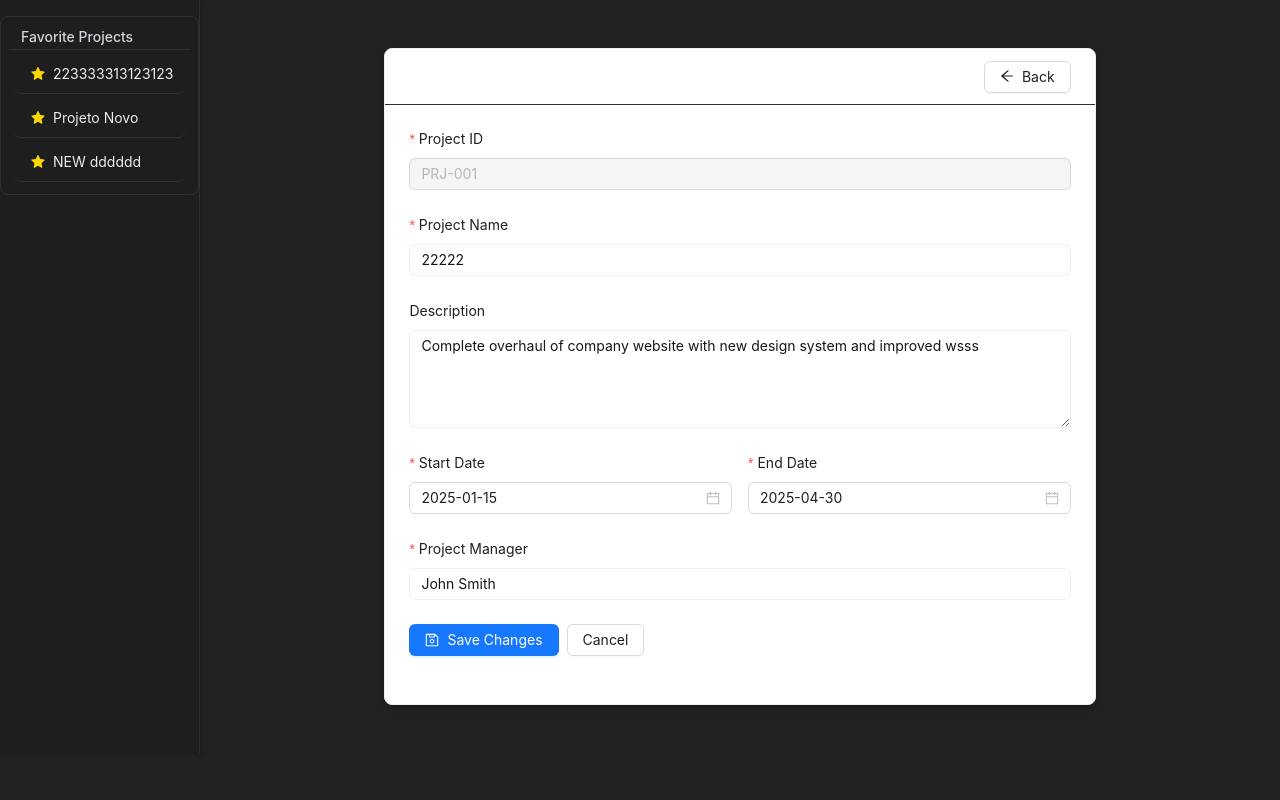
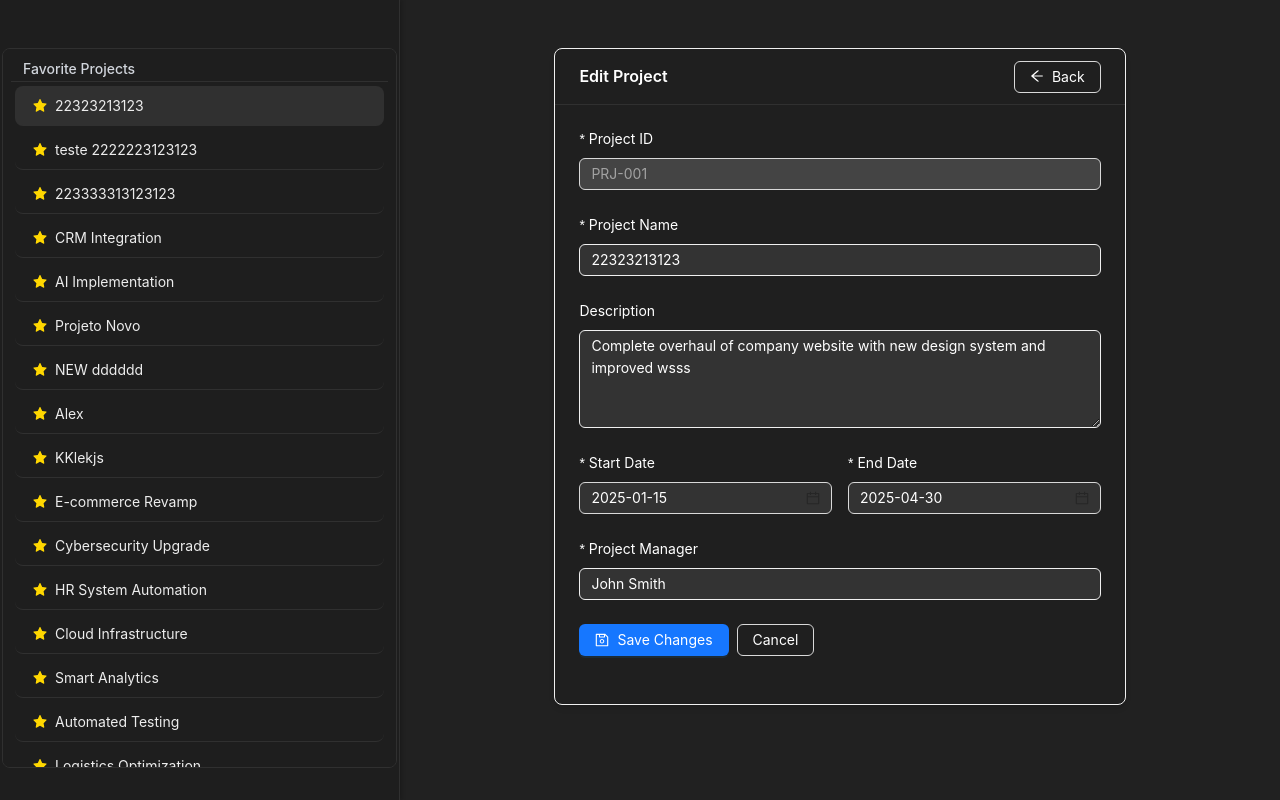
Before and after one commit to andre26z/tablecrud, a Next.js app: page /edit/1 in a window 1280 px wide. Built offline with nearby package versions, Linux system fonts and the light colour scheme.

Commit message:
fix estyles

```diff
--- a/db.json
+++ b/db.json
@@ -3,22 +3,22 @@
     {
       "key": "1",
       "projectId": "PRJ-001",
-      "projectName": "22222",
+      "projectName": "22323213123",
       "description": "Complete overhaul of company website with new design system and improved wsss",
       "startDate": "2025-01-15",
       "endDate": "2025-04-30",
       "projectManager": "John Smith",
-      "favorite": false
+      "favorite": true
     },
     {
       "key": "2",
       "projectId": "PRJ-002",
-      "projectName": "teste 2222",
+      "projectName": "teste 2222223123123",
       "description": "Building cross-platform mobile application for iOS and Android",
       "startDate": "2025-02-01",
       "endDate": "2025-06-15",
       "projectManager": "Sarah Johnson",
-      "favorite": false
+      "favorite": true
     },
     {
       "key": "3",
@@ -38,7 +38,7 @@
       "startDate": "2025-02-15",
       "endDate": "2025-07-30",
       "projectManager": "Emily Rodriguez",
-      "favorite": false
+      "favorite": true
     },
     {
       "key": "5",
@@ -48,7 +48,7 @@
       "startDate": "2025-04-01",
       "endDate": "2025-09-15",
       "projectManager": "David Wilson",
-      "favorite": false
+      "favorite": true
     },
     {
       "projectId": "666",
@@ -77,7 +77,8 @@
       "startDate": "2025-02-05",
       "endDate": "2025-02-21",
       "projectManager": "Karl",
-      "key": "8"
+      "key": "8",
+      "favorite": true
     },
     {
       "projectId": "PROKECT2",
@@ -86,7 +87,8 @@
       "startDate": "2025-02-05",
       "endDate": "2025-02-24",
       "projectManager": "wwwww",
-      "key": "9"
+      "key": "9",
+      "favorite": true
     },
     {
       "key": "10",
@@ -96,7 +98,7 @@
       "startDate": "2025-05-01",
       "endDate": "2025-10-01",
       "projectManager": "Jessica Lee",
-      "favorite": false
+      "favorite": true
     },
     {
       "key": "11",
@@ -106,7 +108,7 @@
       "startDate": "2025-03-20",
       "endDate": "2025-08-30",
       "projectManager": "Brian Adams",
-      "favorite": false
+      "favorite": true
     },
     {
       "key": "12",
@@ -116,7 +118,7 @@
       "startDate": "2025-06-01",
       "endDate": "2025-11-15",
       "projectManager": "Samantha Green",
-      "favorite": false
+      "favorite": true
     },
     {
       "key": "13",
@@ -126,7 +128,7 @@
       "startDate": "2025-04-10",
       "endDate": "2025-09-30",
       "projectManager": "Nathan Carter",
-      "favorite": false
+      "favorite": true
     },
     {
       "key": "14",
@@ -136,7 +138,7 @@
       "startDate": "2025-07-01",
       "endDate": "2025-12-15",
       "projectManager": "Olivia Martinez",
-      "favorite": false
+      "favorite": true
     },
     {
       "key": "15",
@@ -146,7 +148,7 @@
       "startDate": "2025-05-15",
       "endDate": "2025-10-10",
       "projectManager": "Carlos Mendoza",
-      "favorite": false
+      "favorite": true
     },
     {
       "key": "16",
@@ -166,7 +168,7 @@
       "startDate": "2025-04-05",
       "endDate": "2025-09-15",
       "projectManager": "Ethan Parker",
-      "favorite": false
+      "favorite": true
     },
     {
       "key": "18",
@@ -176,7 +178,7 @@
       "startDate": "2025-08-01",
       "endDate": "2026-01-15",
       "projectManager": "Laura Collins",
-      "favorite": false
+      "favorite": true
     },
     {
       "key": "19",
@@ -186,7 +188,7 @@
       "startDate": "2025-05-25",
       "endDate": "2025-11-05",
       "projectManager": "Kevin Foster",
-      "favorite": false
+      "favorite": true
     },
     {
       "key": "20",
@@ -196,7 +198,7 @@
       "startDate": "2025-07-10",
       "endDate": "2025-12-20",
       "projectManager": "Megan Lewis",
-      "favorite": false
+      "favorite": true
     },
     {
       "key": "21",
--- a/src/app/(main)/details/[id]/page.tsx
+++ b/src/app/(main)/details/[id]/page.tsx
@@ -144,6 +144,10 @@ export default function ProjectDetailsPage() {
                 colorText: 'white',
                 colorTextDescription: 'rgba(255, 255, 255, 0.65)',
               },
+              Button: {
+                colorText: 'white',
+                colorBgContainer: '#1f1f1f', // Darker gray for buttons
+               }
             },
           }}
         >
--- a/src/app/(main)/edit/[id]/page.tsx
+++ b/src/app/(main)/edit/[id]/page.tsx
@@ -85,7 +85,7 @@ export default function EditProjectPage() {
   }, [projectId, form, router, messageApi]);
 
   // Handle form submission
-  const onFinish = async (values: any) => {
+  const onFinish = async (values) => {
     try {
       setSubmitting(true);
 
@@ -123,6 +123,19 @@ export default function EditProjectPage() {
     router.push('/');
   };
 
+  const containerStyle = {
+    display: 'flex',
+    justifyContent: 'center',
+    alignItems: 'flex-start',
+    padding: '2rem 1rem',
+  };
+
+  const wrapperStyle = {
+    width: '100%',
+    maxWidth: '70%',
+    color: 'white',
+  };
+
   // Loading state
   if (loading) {
      return (
@@ -131,30 +144,16 @@ export default function EditProjectPage() {
             justifyContent: 'center',
             alignItems: 'center',
             height: '100vh',
-            width: '100%'
+            width: '100%',
+            background: '#121212'
           }}>
             <div style={{ textAlign: 'center' }}>
               <Spin size="large" />
-              <div style={{ marginTop: '12px' }}>Loading project data...</div>
+              <div style={{ marginTop: '12px', color: '#FFFFFF' }}>Loading project data...</div>
             </div>
           </div>
         );
   }
-
-
-  const containerStyle = {
-    display: 'flex',
-    justifyContent: 'center',
-    alignItems: 'flex-start',
-    padding: '2rem 1rem',
-  };
-
-
-  const wrapperStyle = {
-    width: '100%',
-    maxWidth: '70%',
-    color: 'white',
-  };
 
   return (
     <div style={containerStyle}>
@@ -166,21 +165,28 @@ export default function EditProjectPage() {
               Card: {
                 colorTextHeading: 'white',
                 colorBorderSecondary: '#303030',
-                colorBgContainer: 'var(--card-background)',
+                colorBgContainer: '#1f1f1f', // Darker gray background for card
               },
               Form: {
                 colorText: 'white',
                 colorTextLabel: 'white',
               },
               DatePicker: {
-                colorTextPlaceholder: 'rgb(255, 255, 255)',
-                colorBgElevated: 'rgb(67, 66, 66)',
-                colorBgContainer: 'var(--card-background)',
+                colorTextPlaceholder: 'rgba(255, 255, 255, 0.5)',
+                colorBgElevated: '#2c2c2c', // Darker gray for dropdown
+                colorBgContainer: '#333333', // Gray for the input field
+                colorText: 'white',
+                colorPrimary: '#1890ff',
               },
               Input: {
                 colorTextPlaceholder: 'rgba(255, 255, 255, 0.5)',
-                colorBgContainer: 'var(--card-background)',
+                colorBgContainer: '#333333', // Gray for input fields
+                colorText: 'white',
               },
+              Button: {
+                colorText: 'white',
+                colorBgContainer: '#1f1f1f', // Darker gray for buttons
+              }
             },
           }}
         >
--- a/src/app/(main)/layout.tsx
+++ b/src/app/(main)/layout.tsx
@@ -8,78 +8,13 @@ import Link from 'next/link';
 import { FavoritesProvider, useFavorites } from '@/src/app/context/FavoritesContext';
 import '@ant-design/v5-patch-for-react-19';
 import "@/src/app/globals.css";
+import FavoritesList from '@/src/app/components/FavoritesList';
 
 const { Content, Sider } = Layout;
 const { useBreakpoint } = Grid;
 
 // Sidebar content
-const FavoritesList = ({ className = '' }) => {
-  const { favoriteProjects, loading } = useFavorites();
 
-  if (loading) {
-    return (
-      <div className={`flex justify-center p-4 ${className}`}>
-        <Spin size="small" />
-      </div>
-    );
-  }
-
-  return (
-    <Menu
-      mode="inline"
-      className={`border-none rounded-lg ${className}`}
-      style={{
-        backgroundColor: '#1E1E1E', // Dark background like DataTable
-        color: '#EDEDED', // White text by default
-        border: '1px solid #303030', // Subtle border
-        padding: '8px',
-      }}
-    >
-      <div
-        className="font-medium text-gray-300 p-3 border-b"
-        style={{ borderBottom: '1px solid #303030' }} // Matches table row dividers
-      >
-        Favorite Projects
-      </div>
-
-      {favoriteProjects.map((project) => (
-        <Menu.Item
-          key={project.key}
-          style={{
-            padding: '10px',
-            borderBottom: '1px solid #303030', // Divider like table rows
-          }}
-        >
-          <Link
-            href={`/edit/${project.key}`}
-            className="flex items-center transition duration-200"
-            style={{
-              display: 'flex',
-              alignItems: 'center',
-              padding: '8px',
-              borderRadius: '4px',
-              transition: 'background 0.2s ease-in-out',
-              color: '#EDEDED', // **Ensure text is always white**
-              textDecoration: 'none',
-            }}
-            onMouseEnter={(e) => {
-              e.currentTarget.style.backgroundColor = '#000000'; // Hover background black
-            }}
-            onMouseLeave={(e) => {
-              e.currentTarget.style.backgroundColor = 'transparent'; // Reset background
-            }}
-          >
-            <StarFilled
-              className="mr-2"
-              style={{ color: '#FFD700' }} // Yellow star
-            />
-            {project.projectName}
-          </Link>
-        </Menu.Item>
-      ))}
-    </Menu>
-  );
-};
 
 // Sidebar component (only for md+ screens)
 const ProjectSidebar = () => {
@@ -89,15 +24,17 @@ const ProjectSidebar = () => {
 
   return (
     <Sider
-      width={200}
+      width={400}
+
       style={{
         backgroundColor: '#1E1E1E', // Match DataTable's background
-        padding: '16px 0',
+        padding: '48px 2px 2px 2px ',
+
         borderRight: '1px solid #303030', // Subtle border like table lines
         boxShadow: '2px 0 4px rgba(0,0,0,0.2)', // Slight shadow for depth
       }}
     >
-      <FavoritesList className="p-2" />
+      <FavoritesList />
     </Sider>
   );
 };
--- a/src/app/components/DataTable.tsx
+++ b/src/app/components/DataTable.tsx
@@ -58,6 +58,12 @@ const DataTable: React.FC<DataTableProps> = ({ data, loading }) => {
   };
 
   const columns: TableProps<ProjectType>['columns'] = [
+    {
+      title: 'Project ID',  // New Column
+      dataIndex: 'projectId',
+      key: 'projectId',
+      render: (text) => <span className="text-white">{text}</span>, // Ensure white text
+    },
     {
       title: 'Project Name',
       dataIndex: 'projectName',
--- /dev/null
+++ b/src/app/components/FavoritesList.tsx
@@ -0,0 +1,83 @@
+'use client';
+
+import React from 'react';
+import { Menu, Spin } from 'antd';
+import { StarFilled } from '@ant-design/icons';
+import Link from 'next/link';
+import { useFavorites } from '@/src/app/context/FavoritesContext';
+import { usePathname } from 'next/navigation';
+
+const FavoritesList = ({ className = '' }) => {
+  const { favoriteProjects, loading } = useFavorites();
+  const pathname = usePathname();
+  const maxVisibleItems = 18; // Limit before enabling scrolling
+
+  if (loading) {
+    return (
+      <div className={`flex justify-center p-4 ${className}`}>
+        <Spin size="small" />
+      </div>
+    );
+  }
+
+  return (
+    <Menu
+      mode="inline"
+      className={`border-none rounded-lg ${className}`}
+      style={{
+        backgroundColor: '#1E1E1E',
+        color: '#EDEDED',
+        border: '1px solid #303030',
+        padding: '8px',
+        maxHeight: '720px', // Set max height
+        overflowY: favoriteProjects.length > maxVisibleItems ? 'auto' : 'visible',
+        scrollbarWidth: 'thin', // Firefox
+        scrollbarColor: '#555 #222', // Dark theme scrollbar
+      }}
+    >
+      <div
+        className="font-medium text-gray-300 p-3 border-b"
+        style={{ borderBottom: '1px solid #303030' }}
+      >
+        Favorite Projects
+      </div>
+
+      {favoriteProjects.slice(0, maxVisibleItems).map((project) => {
+        const isActive = pathname === `/edit/${project.key}`;
+
+        return (
+          <Menu.Item
+            key={project.key}
+            className={`
+              ${isActive ? 'bg-gray-800' : 'hover:bg-gray-800'}
+            `}
+            style={{
+              padding: '10px',
+              borderBottom: '1px solid #303030',
+              backgroundColor: isActive ? '#303030' : 'transparent',
+            }}
+          >
+            <Link
+              href={`/edit/${project.key}`}
+              className="flex items-center transition duration-200"
+              style={{
+                display: 'flex',
+                alignItems: 'center',
+                padding: '8px',
+                borderRadius: '4px',
+                transition: 'background 0.2s ease-in-out',
+                color: '#EDEDED',
+                textDecoration: 'none',
+              }}
+            >
+              <StarFilled className="mr-2" style={{ color: '#FFD700' }} />
+              {project.projectName}
+            </Link>
+          </Menu.Item>
+        );
+      })}
+    </Menu>
+  );
+};
+
+export default FavoritesList;
--- a/src/app/globals.css
+++ b/src/app/globals.css
@@ -113,3 +113,79 @@
 .custom-dark-table .ant-pagination-next .ant-pagination-item-link {
   color: white !important;
 }
+
+/* Global form text color override */
+.ant-form-item-label > label,
+.ant-form-item-control-input,
+.ant-form-item,
+.ant-form-item input,
+.ant-form-item textarea,
+.ant-input,
+.ant-picker,
+.ant-picker-input > input,
+.ant-card,
+.ant-card-head-title,
+.ant-form-item-required::before,
+.ant-card-extra button {
+  color: white !important;
+}
+
+/* Fix input field text */
+.ant-input,
+.ant-picker-input > input,
+.ant-input-textarea textarea {
+  background-color: #333333 !important;
+  color: white !important;
+}
+
+/* Fix card backgrounds */
+.ant-card {
+  background-color: #1f1f1f !important;
+}
+
+/* Fix button text */
+.ant-btn {
+  color: white !important;
+}
+
+/* Fix dropdown backgrounds */
+.ant-picker-dropdown,
+.ant-select-dropdown {
+  background-color: #2c2c2c !important;
+}
+
+/* Fix disabled input */
+.ant-input[disabled] {
+  background-color: #444444 !important;
+  color: rgba(255, 255, 255, 0.5) !important;
+}
+
+/* Add this CSS to your global styles */
+
+/* Fix for sidebar children container shrinking */
+.ant-layout-sider-children {
+  width: 100% !important;
+  min-width: 100% !important;
+  max-width: 100% !important;
+  flex: 1 1 auto !important;
+  height: 100% !important;
+}
+
+/* Make sure the sider itself maintains its width */
+.ant-layout-sider {
+  flex: 0 0 auto !important;
+  max-width: 400px !important; /* Adjust to your sidebar width */
+  min-width: 200px !important; /* Adjust to your sidebar width */
+}
+
+/* Ensure menu items expand to full width of sidebar */
+.ant-menu {
+  width: 100% !important;
+}
+
+/* If you're using fixed sidebar, ensure proper layout */
+.ant-layout {
+  display: flex !important;
+  flex-direction: row !important;
+  min-height: 100vh !important;
+}
```
Also changed, not shown: src/app/(main)/create/page.tsx (+18 -10 lines).
